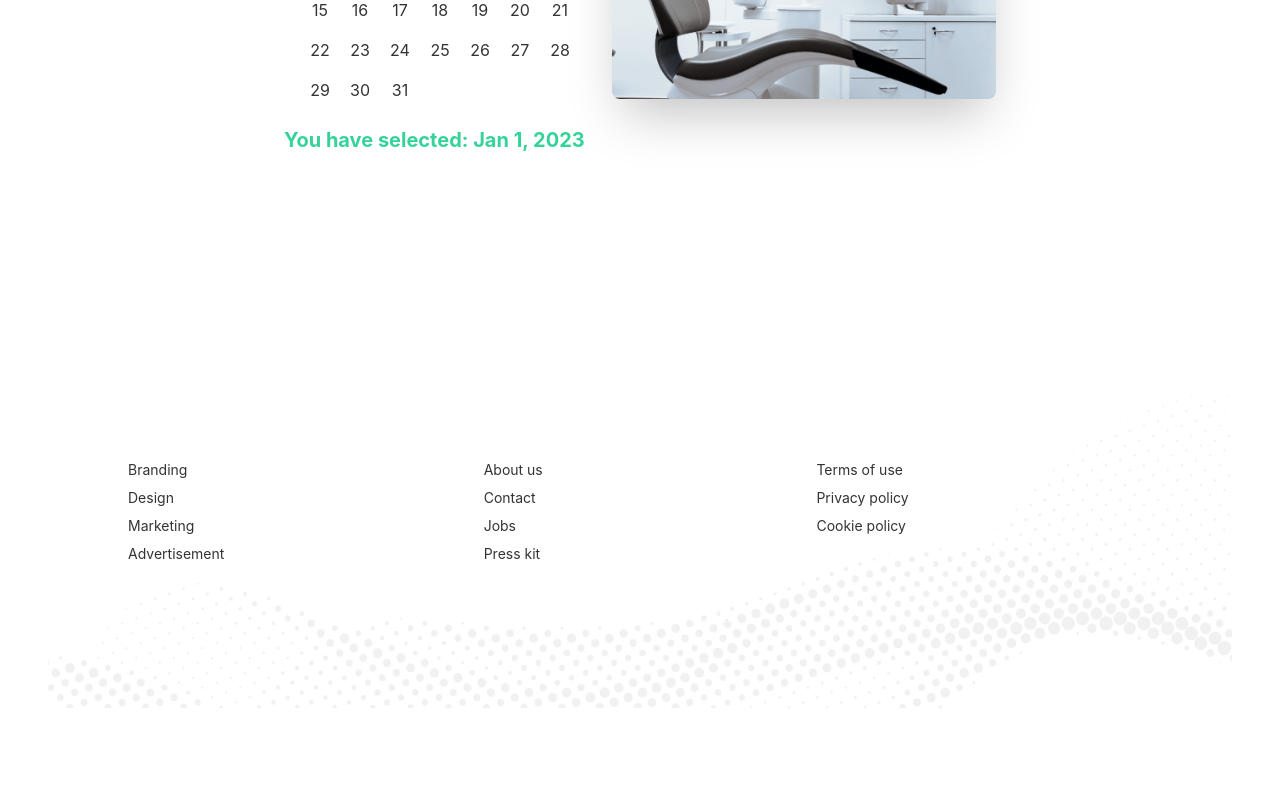
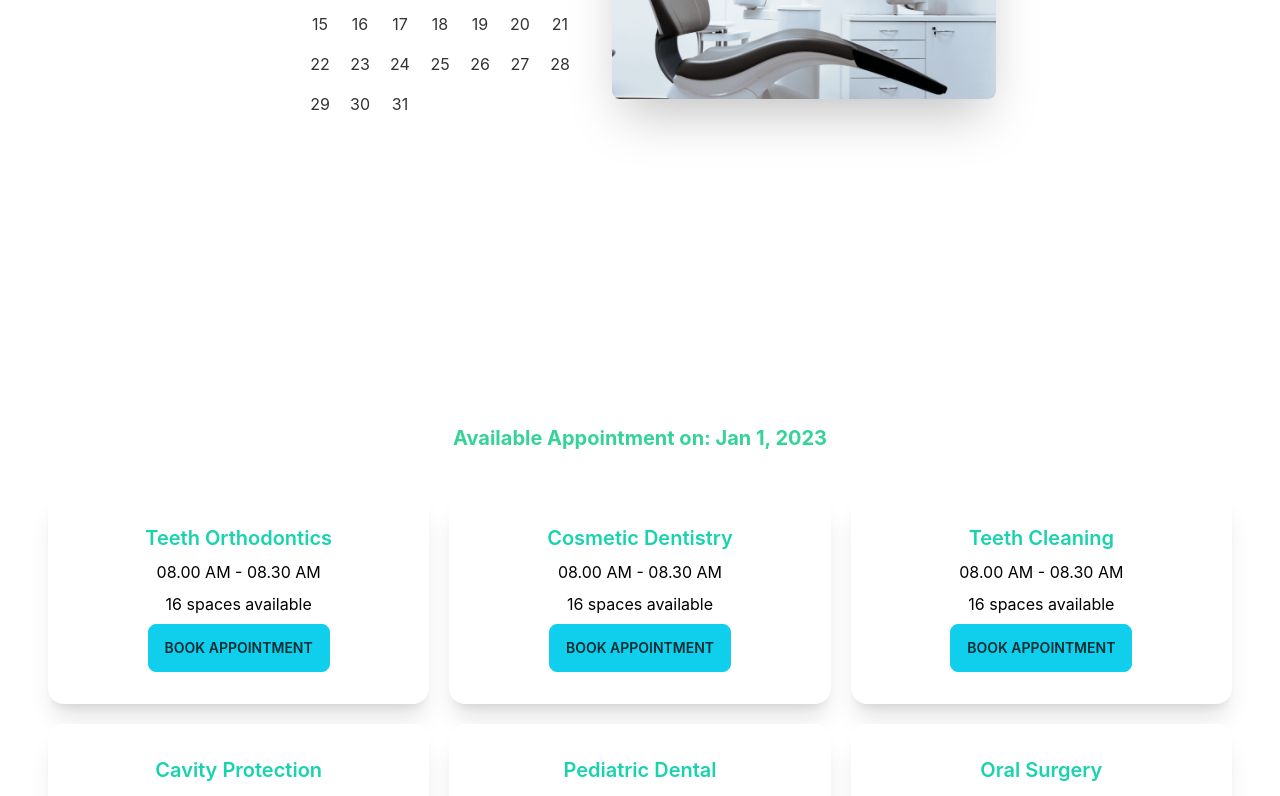
Before and after one commit to nasirmondol/doctors-portal-client, a React (Create React App) app: page /appointment in a window 1280 px wide. Shown: the part 480-1276 px from the top of the page. Before the commit the page ends 1188 px from the top, so only its background shows below. Built offline with nearby package versions, Linux system fonts and the light colour scheme.

Commit message:
appointment page setup

```diff
--- /dev/null
+++ b/public/appointmentOptions.json
@@ -0,0 +1,118 @@
+[
+    {
+      "_id": 1,
+      "name": "Teeth Orthodontics",
+      "slots": [
+        "08.00 AM - 08.30 AM",
+        "08.30 AM - 09.00 AM",
+        "09.00 AM - 9.30 AM",
+        "09.30 AM - 10.00 AM",
+        "10.00 AM - 10.30 AM",
+        "10.30 AM - 11.00 AM",
+        "11.00 AM - 11.30 AM",
+        "11.30 AM - 12.00 AM",
+        "1.00 PM - 1.30 PM",
+        "1.30 PM - 2.00 PM",
+        "2.00 PM - 2.30 PM",
+        "2.30 PM - 3.00 PM",
+        "3.00 PM - 3.30 PM",
+        "3.30 PM - 4.00 PM",
+        "4.00 PM - 4.30 PM",
+        "4.30 PM - 5.00 PM"
+      ]
+    },
+    {
+      "_id": 2,
+      "name": "Cosmetic Dentistry",
+      "slots": [
+        "08.00 AM - 08.30 AM",
+        "08.30 AM - 09.00 AM",
+        "09.00 AM - 9.30 AM",
+        "09.30 AM - 10.00 AM",
+        "10.00 AM - 10.30 AM",
+        "10.30 AM - 11.00 AM",
+        "11.00 AM - 11.30 AM",
+        "11.30 AM - 12.00 AM",
+        "1.00 PM - 1.30 PM",
+        "1.30 PM - 2.00 PM",
+        "2.00 PM - 2.30 PM",
+        "2.30 PM - 3.00 PM",
+        "3.00 PM - 3.30 PM",
+        "3.30 PM - 4.00 PM",
+        "4.00 PM - 4.30 PM",
+        "4.30 PM - 5.00 PM"
+      ]
+    },
+    {
+      "_id": 3,
+      "name": "Teeth Cleaning",
+      "slots": [
+        "08.00 AM - 08.30 AM",
+        "08.30 AM - 09.00 AM",
+        "09.00 AM - 9.30 AM",
+        "09.30 AM - 10.00 AM",
+        "10.00 AM - 10.30 AM",
+        "10.30 AM - 11.00 AM",
+        "11.00 AM - 11.30 AM",
+        "11.30 AM - 12.00 AM",
+        "1.00 PM - 1.30 PM",
+        "1.30 PM - 2.00 PM",
+        "2.00 PM - 2.30 PM",
+        "2.30 PM - 3.00 PM",
+        "3.00 PM - 3.30 PM",
+        "3.30 PM - 4.00 PM",
+        "4.00 PM - 4.30 PM",
+        "4.30 PM - 5.00 PM"
+      ]
+    },
+    {
+      "_id": 4,
+      "name": "Cavity Protection",
+      "slots": [
+        "08.00 AM - 08.30 AM",
+        "08.30 AM - 09.00 AM",
+        "09.00 AM - 9.30 AM",
+        "09.30 AM - 10.00 AM",
+        "10.00 AM - 10.30 AM",
+        "10.30 AM - 11.00 AM",
+        "11.00 AM - 11.30 AM",
+        "11.30 AM - 12.00 AM",
+        "1.00 PM - 1.30 PM",
+        "1.30 PM - 2.00 PM",
+        "2.00 PM - 2.30 PM",
+        "2.30 PM - 3.00 PM",
+        "3.00 PM - 3.30 PM",
+        "3.30 PM - 4.00 PM",
+        "4.00 PM - 4.30 PM",
+        "4.30 PM - 5.00 PM"
+      ]
+    },
+    {
+      "_id": 5,
+      "name": "Pediatric Dental",
+      "slots": [
+      ]
+    },
+    {
+      "_id": 6,
+      "name": "Oral Surgery",
+      "slots": [
+        "08.00 AM - 08.30 AM",
+        "08.30 AM - 09.00 AM",
+        "09.00 AM - 9.30 AM",
+        "09.30 AM - 10.00 AM",
+        "10.00 AM - 10.30 AM",
+        "10.30 AM - 11.00 AM",
+        "11.00 AM - 11.30 AM",
+        "11.30 AM - 12.00 AM",
+        "1.00 PM - 1.30 PM",
+        "1.30 PM - 2.00 PM",
+        "2.00 PM - 2.30 PM",
+        "2.30 PM - 3.00 PM",
+        "3.00 PM - 3.30 PM",
+        "3.30 PM - 4.00 PM",
+        "4.00 PM - 4.30 PM",
+        "4.30 PM - 5.00 PM"
+      ]
+    }
+  ]
--- a/src/Pages/Appointment/Appointment.js
+++ b/src/Pages/Appointment/Appointment.js
@@ -1,11 +1,15 @@
-import React from 'react';
+import React, { useState } from 'react';
 import Footer from '../Shared/Footer/Footer';
 import AppointmentBanner from './AppointmentBanner';
+import AvailableAppointment from './AvailableAppointment';
 
 const Appointment = () => {
+    const [date, setDate] = useState(new Date());
+
     return (
         <div>
-            <AppointmentBanner />
+            <AppointmentBanner date={date} setDate={setDate} />
+            <AvailableAppointment date={date} setDate={setDate}/>
             <Footer></Footer>
         </div>
     );
--- a/src/Pages/Appointment/AppointmentBanner.js
+++ b/src/Pages/Appointment/AppointmentBanner.js
@@ -5,8 +5,7 @@
 import { format } from 'date-fns';
 
 
-const AppointmentBanner = () => {
-    const [date, setDate] = useState(new Date());
+const AppointmentBanner = ({date, setDate}) => {
     return (
         <div class="hero min-h-screen">
             <div class="hero-content flex-col lg:flex-row-reverse">
@@ -17,7 +16,6 @@
                     selected={date}
                     onSelect={setDate}
                     />
-                    <p className='text-success font-bold text-xl'>You have selected: {format(date, 'PP')}</p>
                 </div>
             </div>
         </div>
--- /dev/null
+++ b/src/Pages/Appointment/AvailableAppointment.js
@@ -0,0 +1,28 @@
+import { format } from 'date-fns';
+import React, { useEffect, useState } from 'react';
+import Service from './Service';
+
+const AvailableAppointment = ({date}) => {
+    const  [services, setServices] = useState([])
+
+    useEffect(() =>{
+        fetch('appointmentOptions.json')
+        .then(res => res.json())
+        .then(data => setServices(data))
+    }, [])
+    return (
+        <div>
+            <p className='text-center text-success font-bold text-xl py-10'>Available Appointment on: {format(date, 'PP')}</p>
+            <div className='grid grid-cols-1 md:grid-cols-2 lg:grid-cols-3 gap-5'>
+                {
+                   services.map(service => <Service
+                   key={service._id}
+                   service={service}
+                   ></Service>)
+                }
+            </div>
+        </div>
+    );
+};
+
+export default AvailableAppointment;
--- /dev/null
+++ b/src/Pages/Appointment/Service.js
@@ -0,0 +1,23 @@
+import React from 'react';
+
+const Service = ({ service }) => {
+    const { name, slots } = service;
+    return (
+        <div class="card lg:max-w-lg bg-white shadow-xl">
+            <div class="card-body">
+                <h2 class="card-title text-secondary justify-center items-center">{name}</h2>
+                <p className='text-center'>{
+                    slots.length > 0
+                        ? <span className='text-black '>{slots[0]}</span>
+                        : <span className='text-red-400 text-xl text-black'>Try another day</span>
+                }</p>
+                <p className='text-black text-center'>{slots.length} {slots.length > 1 ? 'spaces' : 'space'} available </p>
+                <div class="card-actions justify-center">
+                    <button disabled={slots.length === 0} class="btn btn-primary uppercase">Book Appointment</button>
+                </div>
+            </div>
+        </div>
+    );
+};
+
+export default Service;
```
